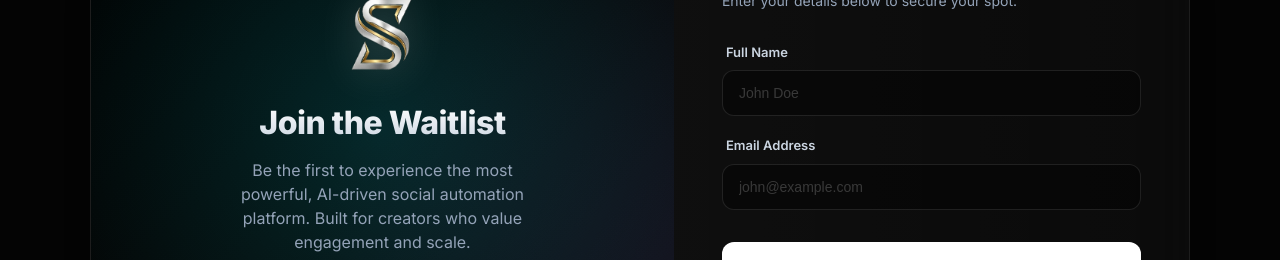
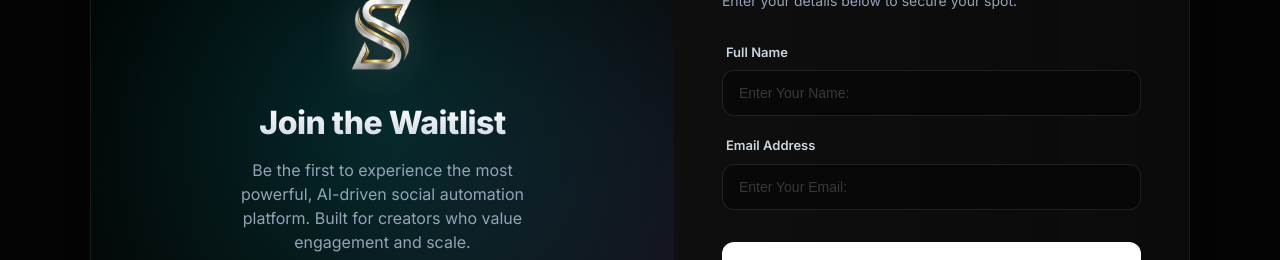
Before and after one commit to gaurishankarkhadga/sotixai, a React (Vite) app in the folder frontend/: page /early-access in a window 1280 px wide. Shown: the part 276-536 px from the top of the page. Built offline with nearby package versions, Linux system fonts and the light colour scheme; no server answers.

Commit message:
lttle bit update on early access page

```diff
--- a/frontend/src/pages/EarlyAccess.jsx
+++ b/frontend/src/pages/EarlyAccess.jsx
@@ -100,7 +100,7 @@ const EarlyAccess = () => {
                                         value={formData.name}
                                         onChange={handleChange}
                                         required
-                                        placeholder="John Doe"
+                                        placeholder="Enter Your Name: "
                                         className="ea-input"
                                     />
                                 </div>
@@ -114,7 +114,7 @@ const EarlyAccess = () => {
                                         value={formData.email}
                                         onChange={handleChange}
                                         required
-                                        placeholder="john@example.com"
+                                        placeholder="Enter Your Email: "
                                         className="ea-input"
                                     />
                                 </div>
```
